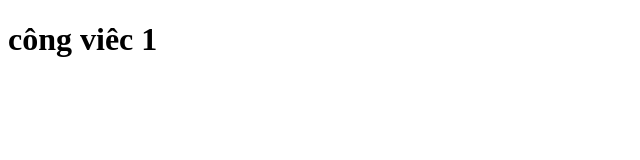
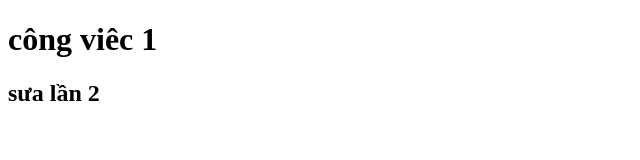
Before and after one commit to Duong-beoo/du.an5, a plain HTML site: page index.html in a window 1280 px wide. Shown: the whole page, without its empty margins (0-640 px from the left). Drawn offline with Linux system fonts and the light colour scheme.

Commit message:
2.commit sua lần 2

```diff
--- a/index.html
+++ b/index.html
@@ -7,5 +7,6 @@
   </head>
   <body>
     <h1>công viêc 1</h1>
+    <h2>sưa lần 2</h2>
   </body>
 </html>
```
